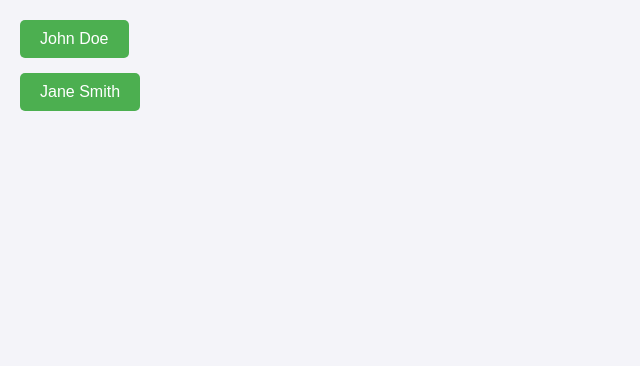
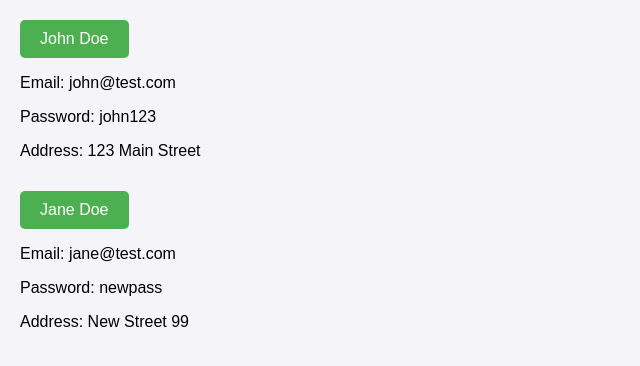
Before and after one commit to subfare/norskdb, a plain HTML site: page index.html in a window 1280 px wide. Shown: the whole page, without its empty margins (0-640 px from the left). Drawn offline with Linux system fonts and the light colour scheme.

Commit message:
Update index.html

```diff
--- a/index.html
+++ b/index.html
@@ -3,31 +3,30 @@
 <head>
     <meta charset="UTF-8">
     <meta name="viewport" content="width=device-width, initial-scale=1.0">
-    <title>Dropdown Menu for Multiple People</title>
+    <title>Dropdown Menu</title>
     <link rel="stylesheet" href="styles.css">
 </head>
 <body>
     <div class="container">
-        <!-- Individual dropdown structure -->
+        <!-- First Person -->
         <div class="dropdown">
             <button class="dropdown-toggle">John Doe</button>
-            <div class="dropdown-menu">
+            <div class="dropdown-content">
                 <p>Email: john@test.com</p>
                 <p>Password: john123</p>
                 <p>Address: 123 Main Street</p>
             </div>
         </div>
 
+        <!-- Second Person -->
         <div class="dropdown">
-            <button class="dropdown-toggle">Jane Smith</button>
-            <div class="dropdown-menu">
+            <button class="dropdown-toggle">Jane Doe</button>
+            <div class="dropdown-content">
                 <p>Email: jane@test.com</p>
-                <p>Password: jane123</p>
-                <p>Address: 456 Park Avenue</p>
+                <p>Password: newpass</p>
+                <p>Address: New Street 99</p>
             </div>
         </div>
-
-        <!-- Add more dropdowns here -->
     </div>
     <script src="script.js"></script>
 </body>
```
